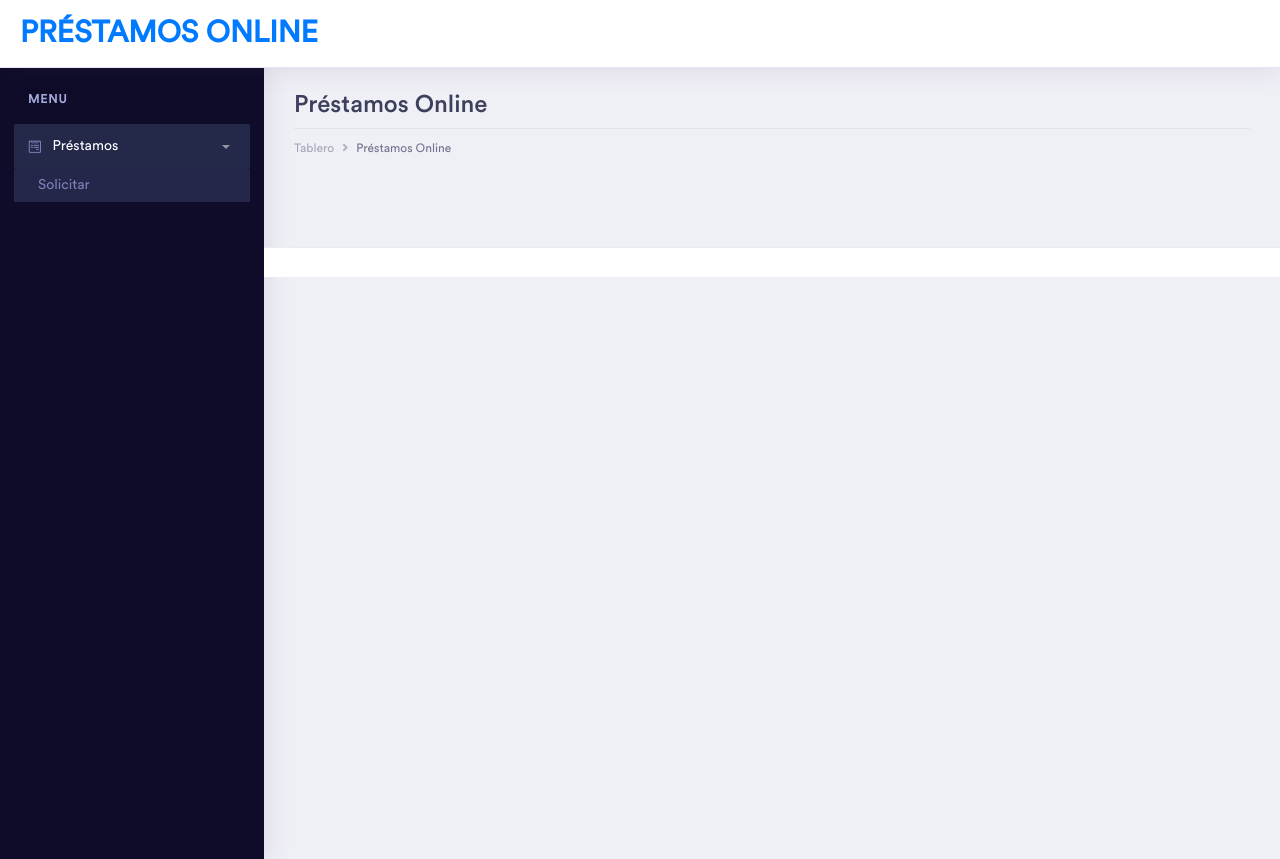
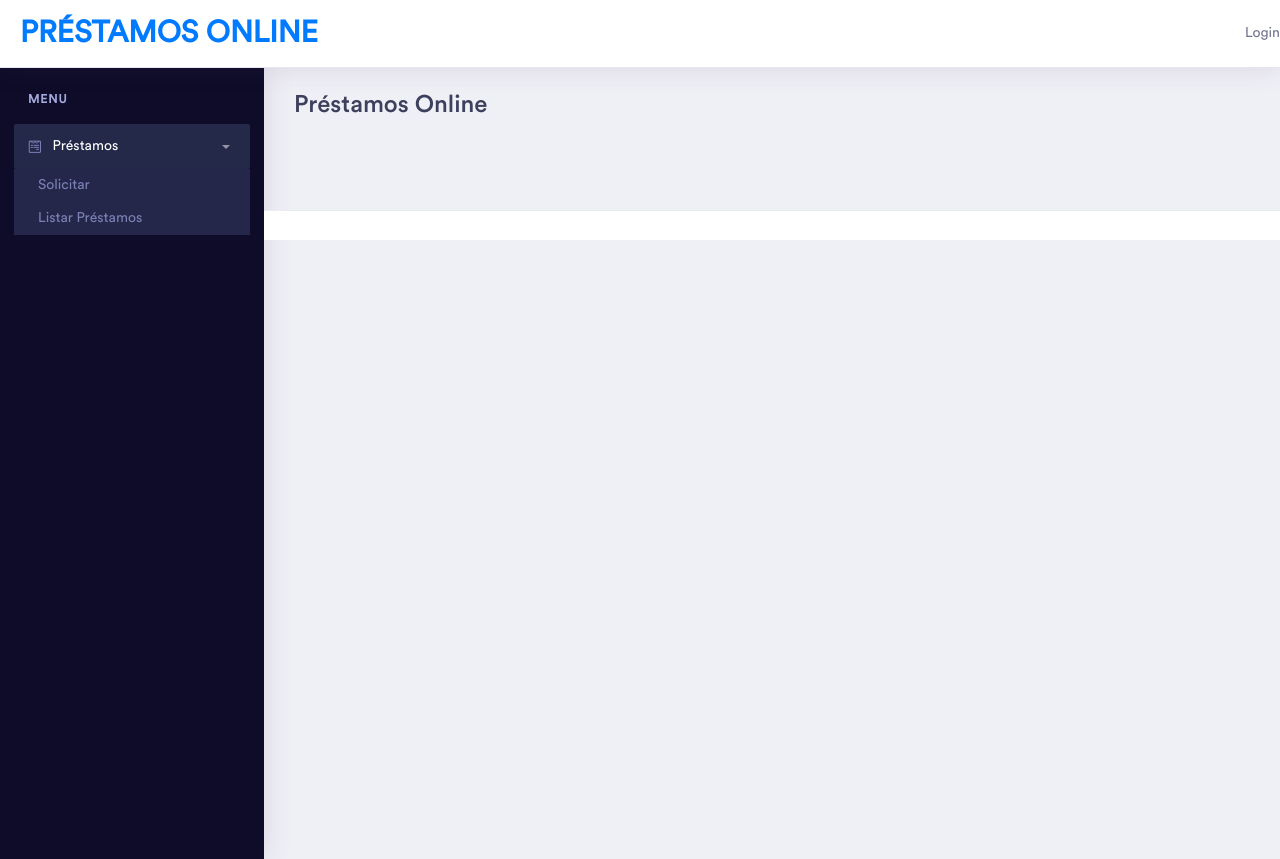
Before and after one commit to ferreyralucas/Prestamos, a Django app: page / in a window 1280 px wide, after a click on "Préstamos". Shown: the top 859 px of the page. Run offline with Django 3.2, Linux system fonts and the light colour scheme; some libraries are stand-ins or nearby versions; some web fonts are replaced.

Commit message:
Permisos

```diff
--- a/core/templates/core/base.html
+++ b/core/templates/core/base.html
@@ -39,11 +39,26 @@
                 </button>
                 <div class="collapse navbar-collapse " id="navbarSupportedContent">
                     <ul class="navbar-nav ml-auto navbar-right-top">
+
                         <li class="nav-item">
 
 
-                            </div>
-                        </li>
+                            {% if user.is_authenticated %}
+                            <li class="nav-item dropdown nav-user">
+                                <a class="nav-link nav-user-img" href="#" id="navbarDropdownMenuLink2" data-toggle="dropdown" aria-haspopup="true" aria-expanded="false"><img src="{% static 'core/images/avatar1.jpg'%}" alt="" class="user-avatar-md rounded-circle"></a>
+                                <div class="dropdown-menu dropdown-menu-right nav-user-dropdown" aria-labelledby="navbarDropdownMenuLink2">
+                                    <div class="nav-user-info">
+                                        <h5 class="mb-0 text-white nav-user-name">{{user.username}} </h5>
+                                    </div>
+                                    <a class="dropdown-item" href="{% url 'logout' %}"><i class="fas fa-power-off mr-2"></i>Logout</a>
+
+                                    {%else%}
+
+                                    <a href="{% url 'login' %}">Login</a>
+                                    {% endif %}
+
+                                </div>
+                            </li>
                     </ul>
                 </div>
             </nav>
@@ -73,6 +88,9 @@
 
                                         <li class="nav-item">
                                             <a class="nav-link" href="{% url 'solicitud' %}">Solicitar</a>
+                                        </li>
+                                        <li class="nav-item">
+                                            <a class="nav-link" href="{% url 'prestamos' %}">Listar Préstamos</a>
                                         </li>
 
                                     </ul>
--- a/core/templates/core/home.html
+++ b/core/templates/core/home.html
@@ -13,12 +13,7 @@
                                 <h2 class="pageheader-title">Préstamos Online </h2>
                                 <p class="pageheader-text"></p>
                                 <div class="page-breadcrumb">
-                                    <nav aria-label="breadcrumb">
-                                        <ol class="breadcrumb">
-                                            <li class="breadcrumb-item"><a href="#" class="breadcrumb-link">Tablero</a></li>
-                                            <li class="breadcrumb-item active" aria-current="page">Préstamos Online</li>
-                                        </ol>
-                                    </nav>
+
                                 </div>
                             </div>
                         </div>
--- a/moni/settings.py
+++ b/moni/settings.py
@@ -26,6 +26,9 @@ SECRET_KEY = '08yz2my6))9j@xj1e(62=@tgbf%35pn$9!a63_o2^ri6_!+%5!'
 DEBUG = True
 
 ALLOWED_HOSTS = []
+
+LOGIN_REDIRECT_URL='/'
+LOGOUT_REDIRECT_URL='/'
 
 
 # Application definition
--- a/moni/urls.py
+++ b/moni/urls.py
@@ -14,17 +14,18 @@ Including another URLconf
     2. Add a URL to urlpatterns:  path('blog/', include('blog.urls'))
 """
 from django.contrib import admin
-from django.urls import path
+from django.urls import path, include
 from core.views import home_view, solicitud_view, prestamos_list_view, prestamos_edit_view, PrestamosDeleteView, prestamos_delete_view
-
+from django.contrib.admin.views.decorators import staff_member_required
+from django.contrib.auth import login, logout
 
 
 urlpatterns = [
     path('admin/', admin.site.urls),
     path('', home_view),
     path('solicitud/',solicitud_view,name="solicitud"),
-    path('prestamos/',prestamos_list_view),
-    path('prestamos/<int:pk>/update',prestamos_edit_view),
-    path('prestamos/<int:pk>/delete',PrestamosDeleteView.as_view()),
-
+    path('prestamos/',staff_member_required(prestamos_list_view), name='prestamos'),
+    path('prestamos/<int:pk>/update',staff_member_required(prestamos_edit_view)),
+    path('prestamos/<int:pk>/delete',staff_member_required(PrestamosDeleteView.as_view())),
+    path('accounts/', include('django.contrib.auth.urls')),
 ]
```
Also changed, not shown: core/templates/registration/login.html (added, +18 -0 lines).
